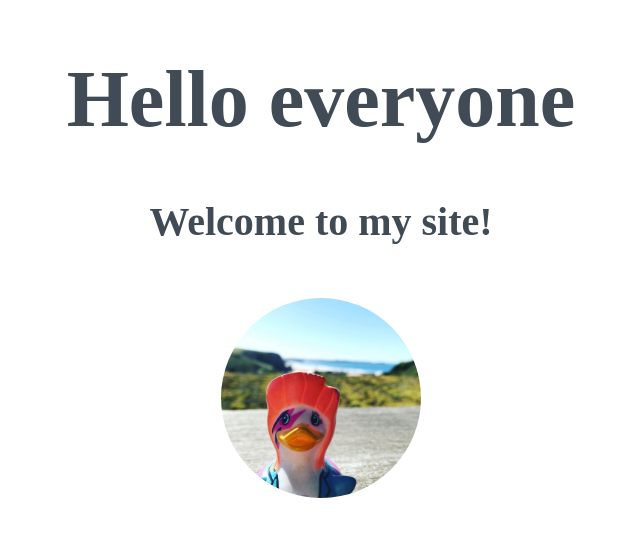
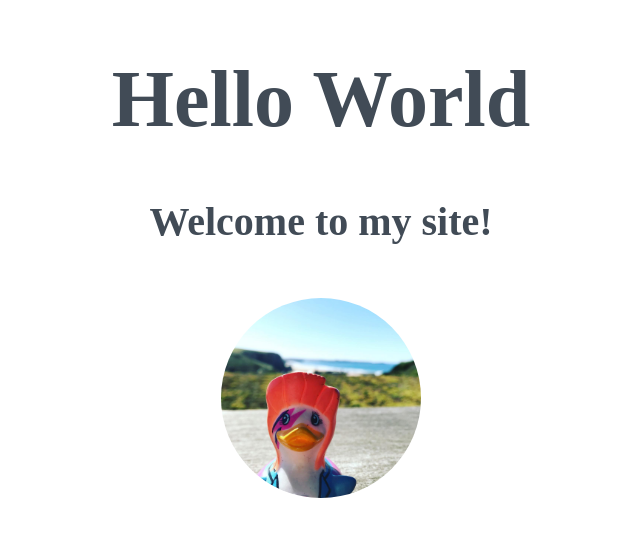
Before and after one commit to Elaine2707/Website-Storage, a plain HTML site: page beginners-week-one/index.html in a window 1280 px wide. Shown: the top 536 px of the page, without its empty margins (319-959 px from the left). Drawn offline with Linux system fonts and the light colour scheme.

Commit message:
Revert "Update index.html"
This reverts commit 8155c1a2f54b7af1387707cf65c21be2eee71d81.

```diff
--- a/beginners-week-one/index.html
+++ b/beginners-week-one/index.html
@@ -7,7 +7,7 @@
 <body>
 
   <div>
-<h1> Hello everyone </h1>
+<h1> Hello World </h1>
 <h2> Welcome to my site! </h2>
 
 <img src="duck.jpg" alt="A picture of a duck." width="200px">
```
